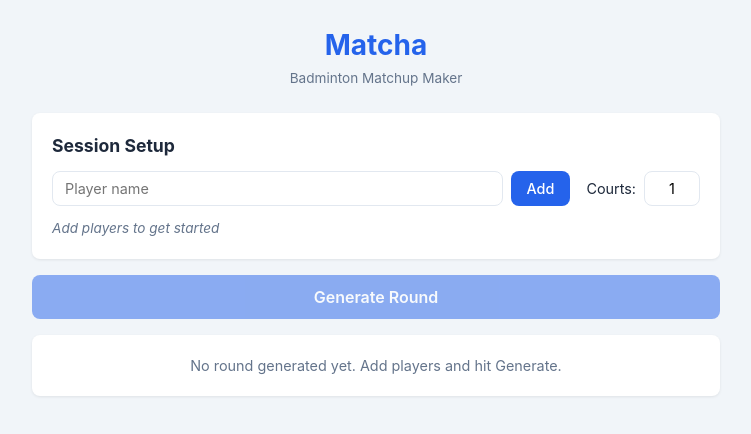
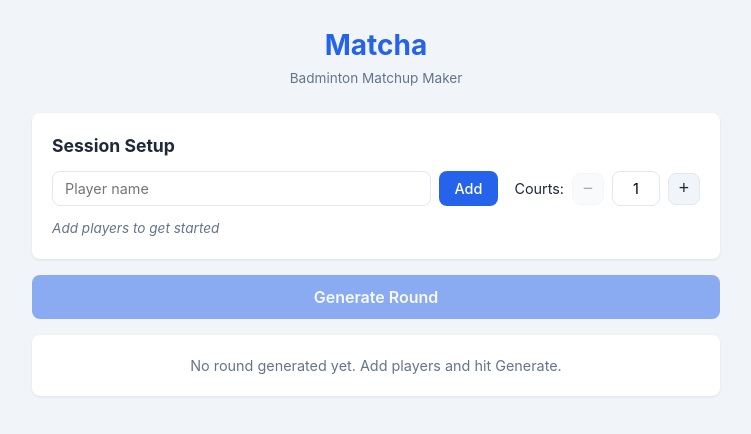
Before and after one commit to raspuchin/matcha, a React (Vite) app: page / in a window 1280 px wide. Shown: the top 434 px of the page, without its empty margins (264-1015 px from the left). Built offline with nearby package versions, Linux system fonts and the light colour scheme.

Commit message:
feat: make num courts numeric only, add increment/decrement buttons

```diff
--- a/src/components/SetupPanel.css
+++ b/src/components/SetupPanel.css
@@ -59,34 +59,58 @@
   gap: 0.5rem;
 }
 
-.court-error {
-  color: var(--color-danger);
-  font-size: 0.8rem;
-}
-
 .court-input-row label {
-  display: flex;
-  align-items: center;
-  gap: 0.5rem;
   font-size: 0.9rem;
   color: var(--color-text);
   white-space: nowrap;
 }
 
 .court-input-row input {
-  width: 3.5rem;
+  width: 3rem;
   padding: 0.5rem;
   border: 1px solid var(--color-border);
   border-radius: var(--radius);
   font-size: 0.9rem;
   text-align: center;
   font-family: var(--font);
+  appearance: textfield;
+}
+
+.court-input-row input::-webkit-outer-spin-button,
+.court-input-row input::-webkit-inner-spin-button {
+  -webkit-appearance: none;
 }
 
 .court-input-row input:focus {
   outline: none;
   border-color: var(--color-primary);
   box-shadow: 0 0 0 2px rgba(37, 99, 235, 0.15);
+}
+
+.court-stepper {
+  width: 2rem;
+  height: 2rem;
+  display: flex;
+  align-items: center;
+  justify-content: center;
+  background: var(--color-background);
+  border: 1px solid var(--color-border);
+  border-radius: var(--radius);
+  font-size: 1.1rem;
+  cursor: pointer;
+  color: var(--color-text);
+  line-height: 1;
+  padding: 0;
+}
+
+.court-stepper:hover:not(:disabled) {
+  border-color: var(--color-primary);
+  color: var(--color-primary);
+}
+
+.court-stepper:disabled {
+  opacity: 0.4;
+  cursor: not-allowed;
 }
 
 .setup-summary {
--- a/src/components/SetupPanel.tsx
+++ b/src/components/SetupPanel.tsx
@@ -22,18 +22,17 @@ export function SetupPanel({
   onReset,
 }: SetupPanelProps) {
   const [nameInput, setNameInput] = useState("");
-  const [courtInput, setCourtInput] = useState(String(courts));
-  const [courtError, setCourtError] = useState("");
 
   function handleCourtChange(value: string) {
-    setCourtInput(value);
-    const n = Number(value);
-    if (value === "" || !/^\d+$/.test(value) || n < 1) {
-      setCourtError("Number of courts available. E.g 2");
-    } else {
-      setCourtError("");
+    const n = parseInt(value, 10);
+    if (!isNaN(n) && n >= 1) {
       onSetCourts(n);
     }
+  }
+
+  function adjustCourts(delta: number) {
+    const next = courts + delta;
+    if (next >= 1) onSetCourts(next);
   }
 
   function handleAdd() {
@@ -77,16 +76,15 @@ export function SetupPanel({
             </button>
           </div>
           <div className="court-input-row">
-            <label>
-              Courts:
-              <input
-                type="text"
-                inputMode="numeric"
-                value={courtInput}
-                onChange={(e) => handleCourtChange(e.target.value)}
-              />
-            </label>
-            {courtError && <span className="court-error">{courtError}</span>}
+            <label>Courts:</label>
+            <button className="court-stepper" onClick={() => adjustCourts(-1)} disabled={courts <= 1}>−</button>
+            <input
+              type="number"
+              min="1"
+              value={courts}
+              onChange={(e) => handleCourtChange(e.target.value)}
+            />
+            <button className="court-stepper" onClick={() => adjustCourts(1)}>+</button>
           </div>
         </div>
       )}
```
